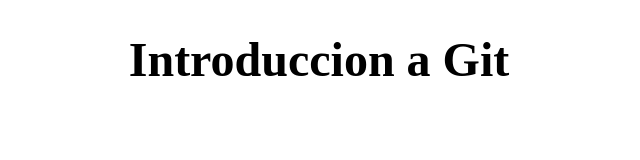
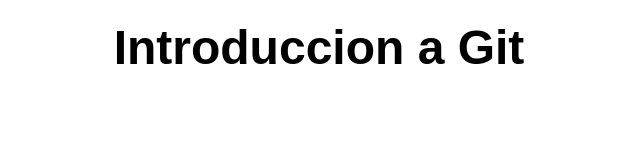
Before and after one commit to augusto-gs/git-exercise, a plain HTML site: page index.html in a window 1280 px wide. Shown: the whole page, without its empty margins (321-961 px from the left). Drawn offline with Linux system fonts and the light colour scheme.

Commit message:
Add body styles to web title

```diff
--- a/index.html
+++ b/index.html
@@ -9,7 +9,9 @@
 </head>
 
 <body>
-  <h1>Introduccion a Git</h1>
+  <header>
+    <h1>Introduccion a Git</h1>
+  </header>
 </body>
 
 </html>
--- a/styles/styles.css
+++ b/styles/styles.css
@@ -1,3 +1,18 @@
+::after ::before {
+  box-sizing: border-box;
+}
+
+body,
+h1 {
+  margin: 0;
+}
+
+body {
+  font-family: Arial, Helvetica, sans-serif;
+}
+header {
+  padding: 20px;
+}
 h1 {
   font-size: 3rem;
   text-align: center;
```
